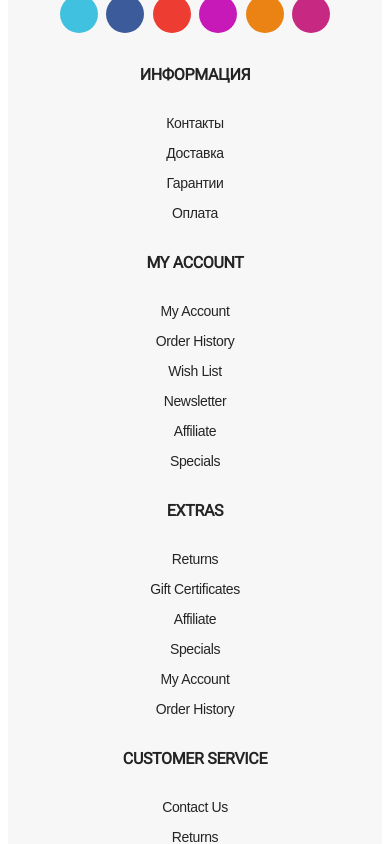
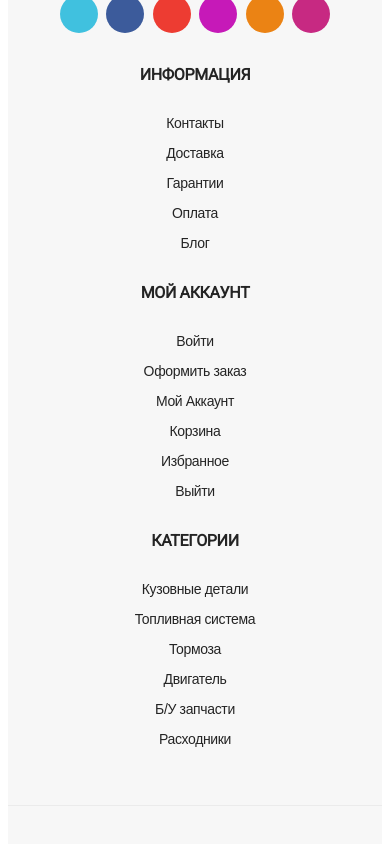
Before and after one commit to mikohan/venezoproject, a Django app: page /myaccount/ in a window 390 px wide; the page is wider, and only the part inside the window is pictured. Shown: the part 1320-2164 px from the top of that part. Run offline with Django 3.2, Linux system fonts and the light colour scheme; some libraries are stand-ins or nearby versions.

Commit message:
Transate pages, footer, main

```diff
--- a/templates/accounts/my_account.html
+++ b/templates/accounts/my_account.html
@@ -57,7 +57,7 @@
                                         <th>Дата</th>
                                         <th>Статус</th>
                                         <th>Сумма</th>
-                                        <th>Посмотреть</th>
+                                        <th></th>
                                     </tr>
                                     </thead>
                                     <tbody>
@@ -65,9 +65,9 @@
                                     <tr>
                                         <td>{{ order.order_id }}</td>
                                         <td>{{ order.date }}</td>
-                                        <td><span class="success">Completed</span></td>
+                                        <td><span class="success">Выполнено</span></td>
                                         <td>{{ order.total }}</td>
-                                        <td><a href="{% url 'carts:viewcart' order.cart_id %}" class="view">view</a></td>
+                                        <td><a href="{% url 'carts:viewcart' order.cart_id %}" class="view">Посмотреть</a></td>
                                     </tr>
                                     {% endfor %}
                                     </tbody>
@@ -75,7 +75,7 @@
                             </div>
                         </div>
                         <div class="tab-pane fade" id="downloads">
-                            <h3>Downloads</h3>
+                            <h3>Загрузки</h3>
                             <div class="table-responsive">
                                 <table class="table">
                                     <thead>
@@ -105,7 +105,7 @@
                         </div>
                         <div class="tab-pane" id="address">
                             <h3 class="billing_address">Мои адреса доставки</h3>
-                            <a href="#" class="view">Edit</a>
+                            <a href="#" class="view">Изменить</a>
                             <p><strong>{{ user.username }} {{ user.first_name }} {{ user.last_name }}</strong></p>
                             {% for adr in address %}
                             <address>
@@ -117,7 +117,7 @@
                             {% endfor %}
                         </div>
                         <div class="tab-pane fade" id="account-details">
-                            <h3>Account details </h3>
+                            <h3>Детали аккаунта</h3>
                             <div class="login">
                                 <div class="login_form_container">
                                     <div class="account_login_form">
@@ -130,15 +130,15 @@
                                                                                   name="id_gender"> Mrs.</span>
                                             </div>
                                             <br>
-                                            <label>First Name</label>
+                                            <label>Имя</label>
                                             <input type="text" name="first-name">
-                                            <label>Last Name</label>
+                                            <label>Фамилия</label>
                                             <input type="text" name="last-name">
-                                            <label>Email</label>
+                                            <label>Почта</label>
                                             <input type="text" name="email-name">
-                                            <label>Password</label>
+                                            <label>Пароль</label>
                                             <input type="password" name="user-password">
-                                            <label>Birthdate</label>
+                                            <label>Дата рождения</label>
                                             <input type="text" placeholder="MM/DD/YYYY" value="" name="birthday">
                                             <span class="example">
                                                   (E.g.: 05/31/1970)
--- a/templates/base/base.html
+++ b/templates/base/base.html
@@ -72,14 +72,7 @@
                                     <li><a href="{% url 'logout' %}">Выйти </a></li>
                                 </ul>
                             </li>
-                            <li class="language"><label>Язык:</label> <a href="#"> Русский <i
-                                    class="ion-chevron-down"></i></a>
-                                <ul class="dropdown_language">
-                                    <li><a href="#"> English</a></li>
-                                    <li><a href="#">Germany</a></li>
-                                    <li><a href="#">Japanese</a></li>
-                                </ul>
-                            </li>
+
                             <li class="currency"><label>Валюта: Рубль </label>
 
                             </li>
--- a/templates/base/grey_footer.html
+++ b/templates/base/grey_footer.html
@@ -21,6 +21,12 @@
                             </ul>
 
                         </div>
+
+                    </div>
+                </div>
+                <div class="col-lg-2 col-md-6">
+                    <div class="widgets_container widget_menu">
+
                     </div>
                 </div>
                 <div class="col-lg-2 col-md-6">
@@ -32,26 +38,42 @@
                                 <li><a href="/delivery/">Доставка</a></li>
                                 <li><a href="/warranty/">Гарантии</a></li>
                                 <li><a href="/payment/">Оплата</a></li>
+                                <li><a href="/blog/">Блог</a></li>
                             </ul>
                         </div>
                     </div>
                 </div>
                 <div class="col-lg-2 col-md-4">
                     <div class="widgets_container widget_menu">
-                        <h3>My Account</h3>
+                        <h3>Мой Аккаунт</h3>
                         <div class="footer_menu">
                             <ul>
-                                <li><a href="my-account.html">My Account</a></li>
-                                <li><a href="#">Order History</a></li>
-                                <li><a href="wishlist.html">Wish List</a></li>
-                                <li><a href="#">Newsletter</a></li>
-                                <li><a href="#">Affiliate</a></li>
-                                <li><a href="faq.html">Specials</a></li>
+                              <li><a href="{% url 'login' %}">Войти </a></li>
+                              <li><a href="{% url 'carts:checkout' %}">Оформить заказ </a></li>
+                              <li><a href="{% url 'myaccount' %}">Мой Аккаунт </a></li>
+                              <li><a href="{{ cart_url }}">Корзина</a></li>
+                              <li><a href="wishlist.html">Избранное</a></li>
+                              <li><a href="{% url 'logout' %}">Выйти </a></li>
                             </ul>
                         </div>
                     </div>
                 </div>
                 <div class="col-lg-2 col-md-4">
+                    <div class="widgets_container widget_menu">
+                        <h3>категории</h3>
+                        <div class="footer_menu">
+                            <ul>
+                                <li><a href="/products/cat/kuzovnye/">Кузовные детали</a></li>
+                                <li><a href="/products/cat/toplivnaja-sistema/">Топливная система</a></li>
+                                <li><a href="/products/cat/tormoznaja-sistema/">Тормоза</a></li>
+                                <li><a href="/products/cat/dvigateli-i-aksessuary/">Двигатель</a></li>
+                                <li><a href="/products/?q=null&cond=Б%2FУ">Б/У запчасти</a></li>
+                                <li><a href="/products/cat/filtry-afmcv/">Расходники</a></li>
+                            </ul>
+                        </div>
+                    </div>
+                </div>
+                <!-- <div class="col-lg-2 col-md-4">
                     <div class="widgets_container widget_menu">
                         <h3>Extras</h3>
                         <div class="footer_menu">
@@ -65,8 +87,8 @@
                             </ul>
                         </div>
                     </div>
-                </div>
-                <div class="col-lg-2 col-md-4">
+                </div> -->
+                <!-- <div class="col-lg-2 col-md-4">
                     <div class="widgets_container widget_menu">
                         <h3>Customer Service</h3>
                         <div class="footer_menu">
@@ -79,10 +101,10 @@
                             </ul>
                         </div>
                     </div>
-                </div>
+                </div> -->
             </div>
         </div>
-        <div class="newletter_area">
+        <!-- <div class="newletter_area">
             <div class="row">
                 <div class="col-lg-5 col-md-5">
                     <div class="newletter_title">
@@ -102,12 +124,12 @@
                     </div>
                 </div>
             </div>
-        </div>
+        </div> -->
         <div class="footer_bottom">
             <div class="row">
                 <div class="col-lg-6 col-md-12">
                     <div class="copyright_area">
-                        <p>Copyright &copy; 2019 <a href="#">Venezo</a> All Right Reserved.</p>
+                        <p>Copyright &copy; 2019 <a href="#">Venezo</a>Все права защищены</p>
                     </div>
                 </div>
                 <div class="col-lg-6 col-md-12">
```
Also changed, not shown: templates/accounts/login.html (+7 -7 lines), templates/home/home_page.html (+6 -6 lines).
